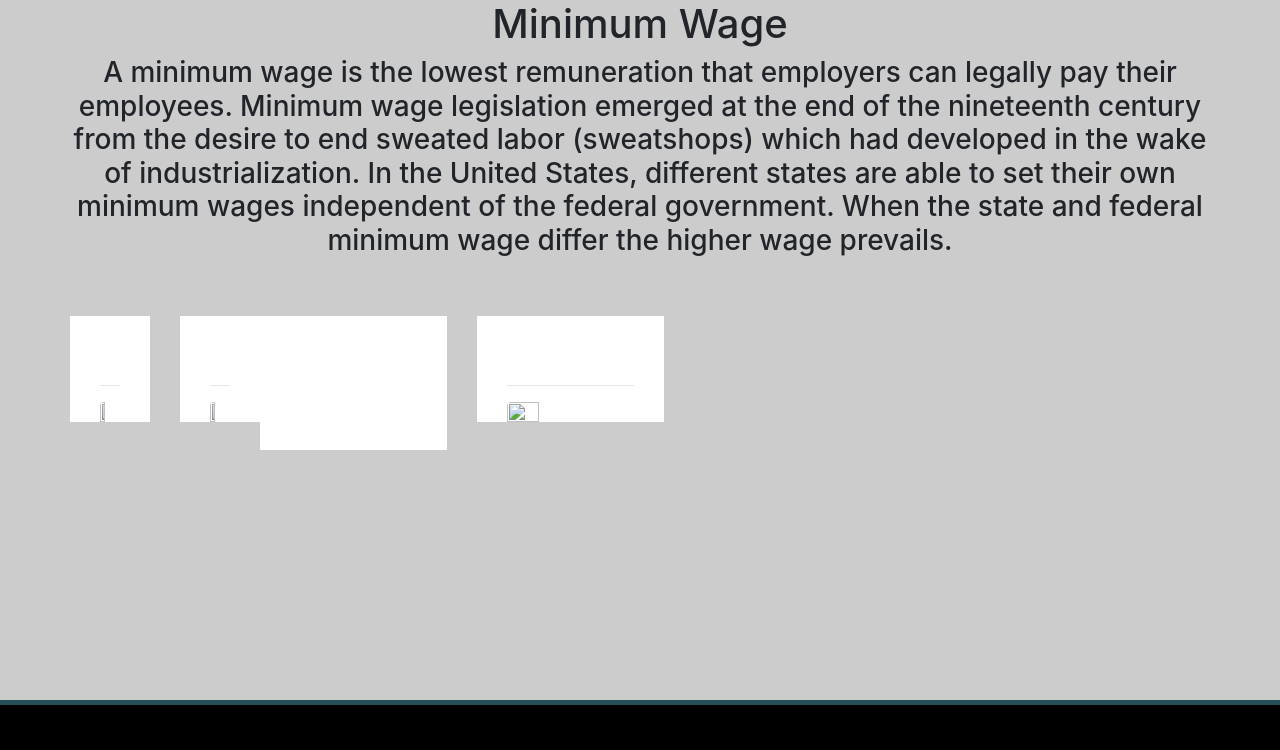
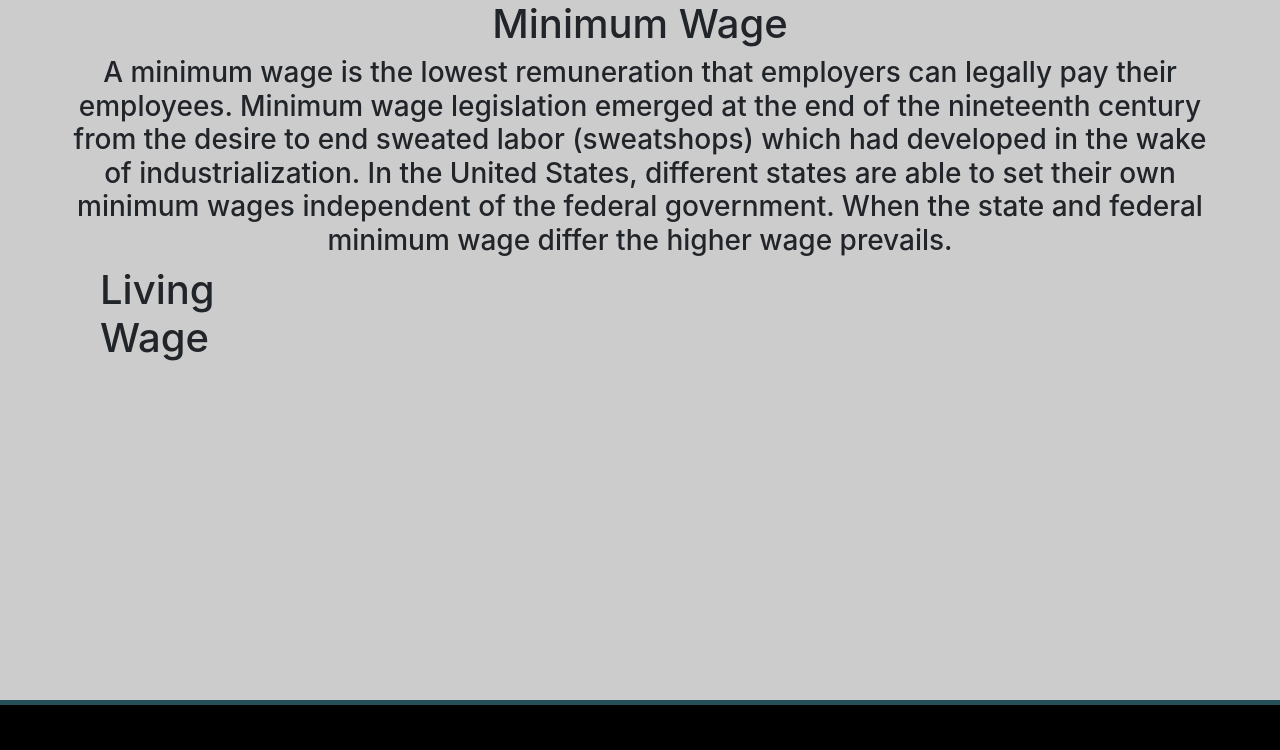
Before and after one commit to nicpie-bit/Minimum-Wage-Analysis, a Flask app: page / in a window 1280 px wide. Shown: the part 50-800 px from the top of the page. Run offline with Flask 2, Linux system fonts and the light colour scheme; some libraries are stand-ins or nearby versions.

Commit message:
fixed grid layout

```diff
--- a/templates/index.html
+++ b/templates/index.html
@@ -44,35 +44,22 @@
                 </div>
             </div>
         <div class="row">
-            <div class="col-md-6">
-                <div class="box" style="padding-bottom: 20px;">
-                    <h3 class="title"> <br> </h3>
-                    <hr>
-                    <img src="" class="vizualization rounded float-left" alt="">
-                </div>
+            <div class="col-md-6" id="line">
+
             </div>
-            <div class="col-md-6">
-                <div class="box" style="padding-bottom: 20px;">
-                    <h3 class="title"> <br> </h3>
-                    <hr>
-                    <img src="" class="vizualization rounded float-left" alt="">
-                </div>
+            <div class="col-md-6" id="bubble">
+
             </div>
         </div>
         <div class="row">
             <div class="col-lg-6">
-                <div class="box" style="padding-bottom: 20px;">
-                    <h1>Living Wage</h1>
+                <h1>Living Wage</h1>
+                <div class="row">
                     <h3></h3>
-
                 </div>
             </div>
-            <div class="col-md-6">
-                <div class="box" style="padding-bottom: 20px;">
-                    <h3 class="title"> <br> </h3>
-                    <hr>
-                    <img src="" class="vizualization rounded float-left" alt="">
-                </div>
+            <div class="col-md-6" id="hex">
+
             </div>
         </div>
     </div>
```
